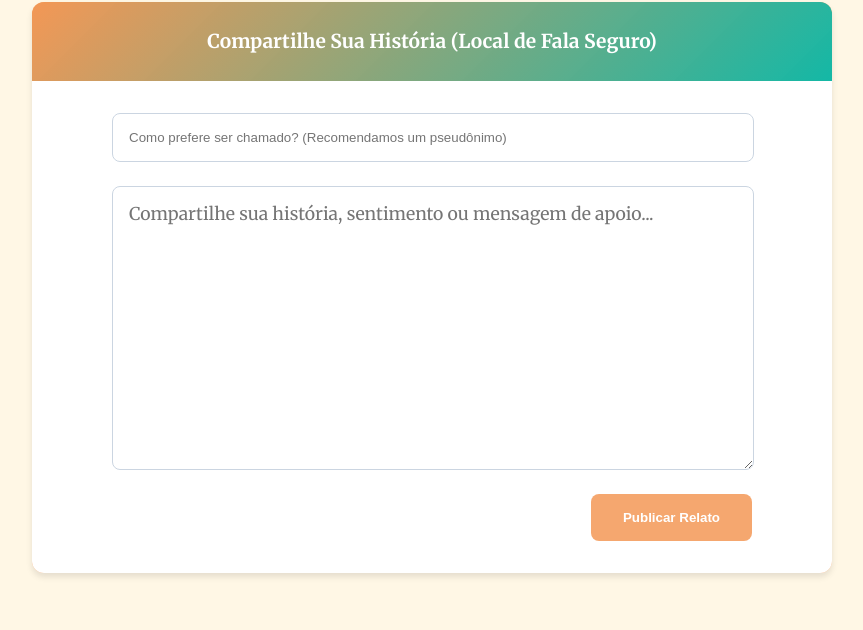
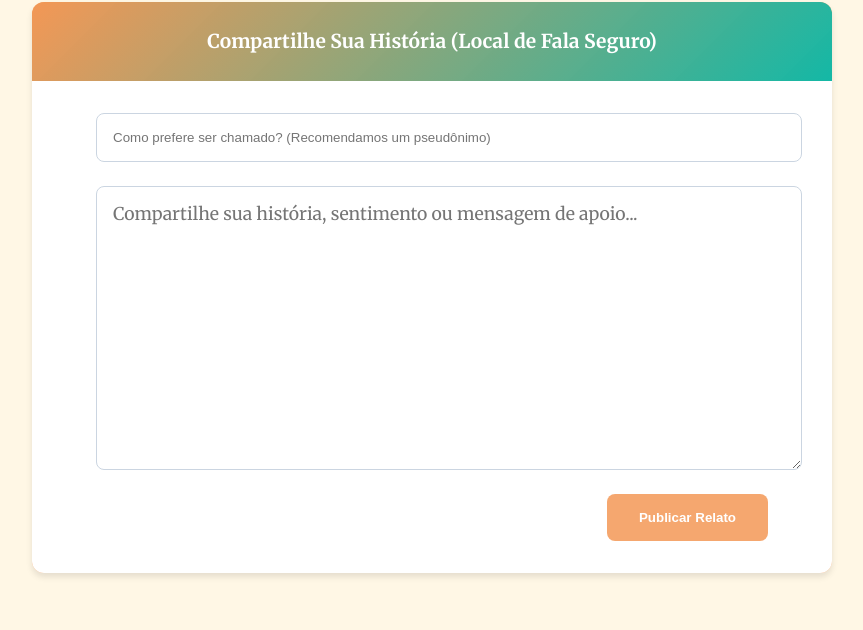
Before and after one commit to AqueleSales/trabalho_teo, a Flask app: page /vivencias in a window 1280 px wide; the page is wider, and only the part inside the window is pictured. Shown: the part 2288-2918 px from the top of that part, without its empty margins (208-1071 px from the left). Run offline with Flask 3, Linux system fonts and the light colour scheme; some libraries are stand-ins or nearby versions; some web fonts are replaced.

Commit message:
final real

```diff
--- a/templates/vivencias.html
+++ b/templates/vivencias.html
@@ -126,13 +126,13 @@
         <div class="mural-header" style="color: white; padding: 1.5rem; font-weight: bold; text-align: center; font-size: 1.2rem;">Compartilhe Sua História (Local de Fala Seguro)</div>
 
         <!-- Mudei o padding para '2rem 4rem' (aperta as laterais por igual) -->
-        <form id="form-mural" class="form-comentario" style="background: #fff; padding: 2rem 5rem; display: flex; flex-direction: column; gap: 1.5rem;">
+        <form id="form-mural" class="form-comentario" style="background: #fff; padding: 2rem 4rem; display: flex; flex-direction: column; gap: 1.5rem;">
 
             <!-- Width voltou para 100% -->
-            <input type="text" id="input-nome" placeholder="Como prefere ser chamado? (Recomendamos um pseudônimo)" required style="font-weight: 500; padding: 1rem; border: 1px solid #cbd5e1; border-radius: 8px; width: 95%;">
+            <input type="text" id="input-nome" placeholder="Como prefere ser chamado? (Recomendamos um pseudônimo)" required style="font-weight: 500; padding: 1rem; border: 1px solid #cbd5e1; border-radius: 8px; width: 100%;">
 
             <!-- Width voltou para 100% -->
-            <textarea id="input-mensagem" placeholder="Compartilhe sua história, sentimento ou mensagem de apoio..." required style="min-height: 250px; resize: vertical; padding: 1rem; border: 1px solid #cbd5e1; border-radius: 8px; width: 95%; font-family: inherit; font-size: 1.1rem;"></textarea>
+            <textarea id="input-mensagem" placeholder="Compartilhe sua história, sentimento ou mensagem de apoio..." required style="min-height: 250px; resize: vertical; padding: 1rem; border: 1px solid #cbd5e1; border-radius: 8px; width: 100%; font-family: inherit; font-size: 1.1rem;"></textarea>
 
             <button type="button" id="btn-abrir-modal" class="btn-postar" style="align-self: flex-end; padding: 1rem 2rem; background: var(--primary); color: white; border: none; border-radius: 8px; cursor: pointer; font-weight: bold; transition: background 0.3s;">Publicar Relato</button>
         </form>
@@ -149,7 +149,7 @@
             <ul>
                 <li><strong>Anonimato:</strong> Não exponha dados de terceiros e prontuários.</li>
                 <li><strong>Respeito:</strong> Discursos de ódio ou julgamentos serão removidos.</li>
-                <li><strong>Moderação:</strong> Seu relato passará por nossa moderação para garantir a conformidade ética.</li>
+                <li><strong>Moderação:</strong> Seu relato passará por nossa IA para garantir a conformidade ética.</li>
             </ul>
         </div>
         <label class="modal-checkbox-label">
@@ -299,7 +299,7 @@ checkboxTermos.addEventListener('change', () => btnEnviarBanco.disabled = !check
 
 btnEnviarBanco.addEventListener('click', async () => {
     btnEnviarBanco.disabled = true;
-    btnEnviarBanco.innerText = "A Moderação esta analisando e Publicando...";
+    btnEnviarBanco.innerText = "IA Analisando e Publicando...";
     try {
         const resposta = await fetch('/api/moderar', {
             method: 'POST',
```
